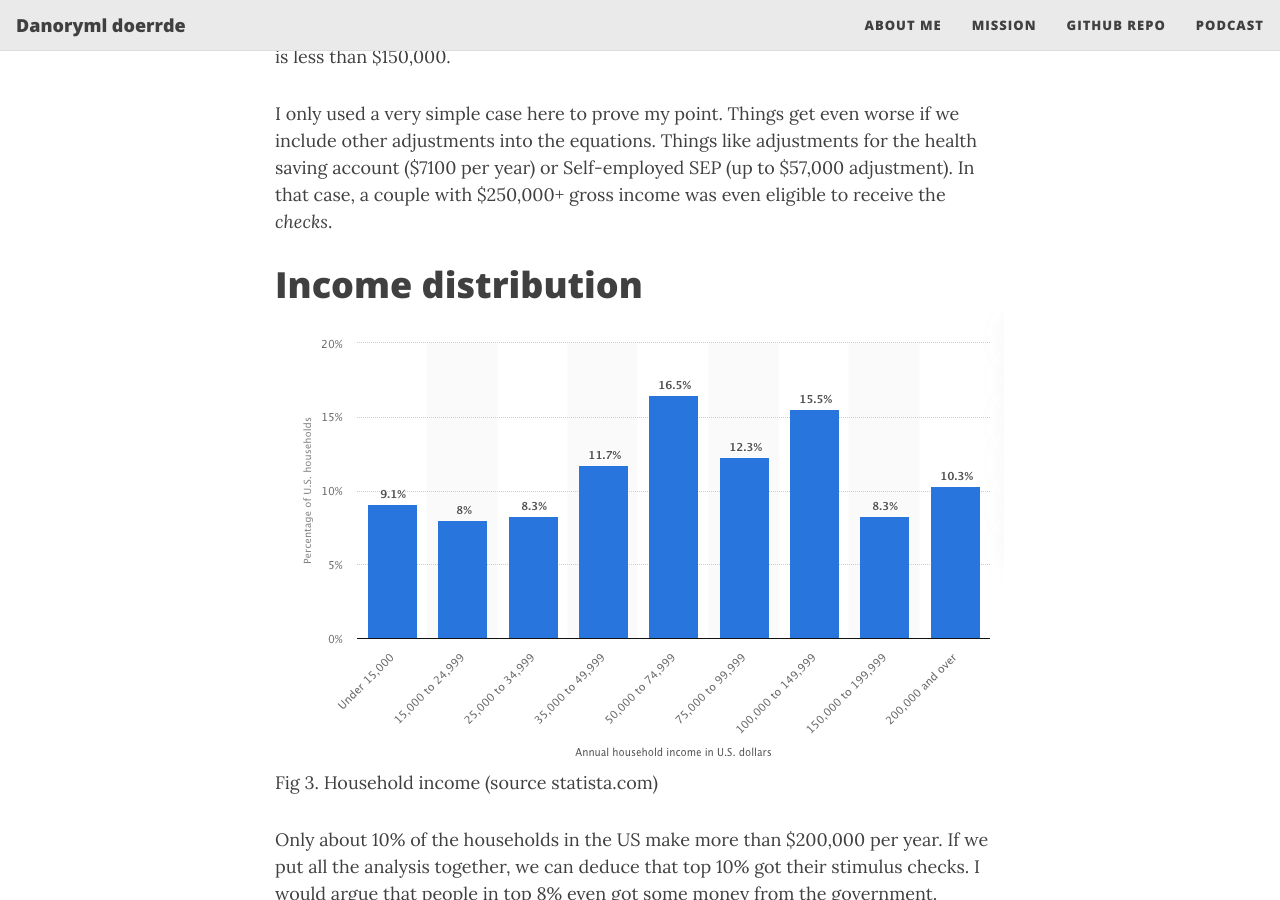
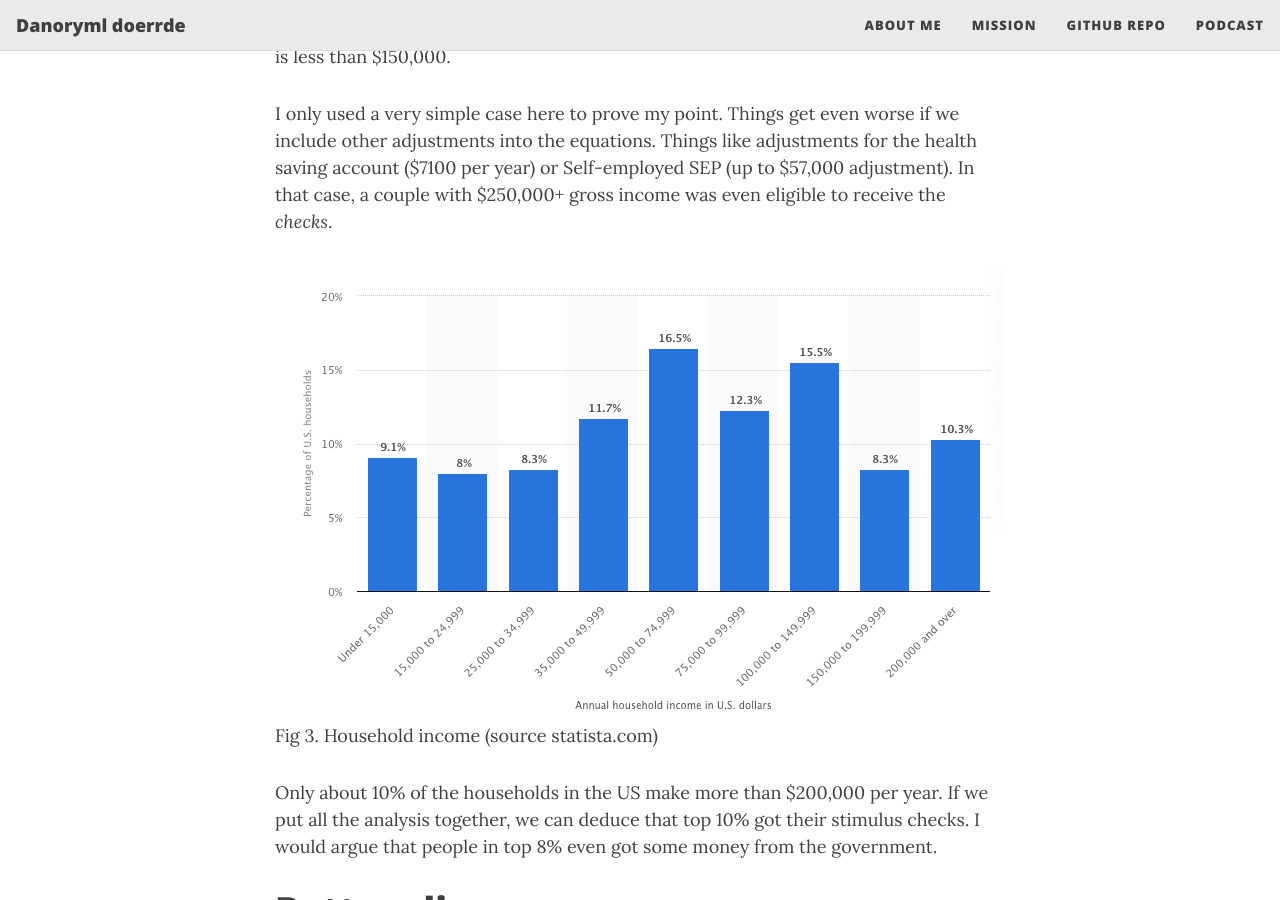
Before and after one commit to aissaei/randomlyordered.github.io, a Jekyll site: the page built from _posts/2021-03-19-Top-10-received-their-1400-stimulus-checks-how-about-you.md, in a window 1280 px wide and 900 px high, scrolled down 3177 px. Built offline with Jekyll 4.4.1, drawn with Linux system fonts in a browser that asks for light colours; nearby versions of some CDN libraries; comment, search, counter and statistics services are not loaded.

Commit message:
new post - stimulus check

```diff
--- a/_posts/2021-03-19-Top-10-received-their-1400-stimulus-checks-how-about-you.md
+++ b/_posts/2021-03-19-Top-10-received-their-1400-stimulus-checks-how-about-you.md
@@ -47,7 +47,6 @@
 
 I only used a very simple case here to prove my point. Things get even worse if we include other adjustments into the equations. Things like adjustments for the health saving account ($7100 per year) or Self-employed SEP (up to $57,000 adjustment). In that case, a couple with $250,000+ gross income was even eligible to receive the *checks*.
 
-# Income distribution
 {% include image.html url="/assets/img/income-distribution.png" description="Fig 3. Household income (source statista.com)" %}
 
 Only about 10% of the households in the US make more than $200,000 per year. If we put all the analysis together, we can deduce that top 10% got their stimulus checks. I would argue that people in top 8% even got some money from the government.
```
